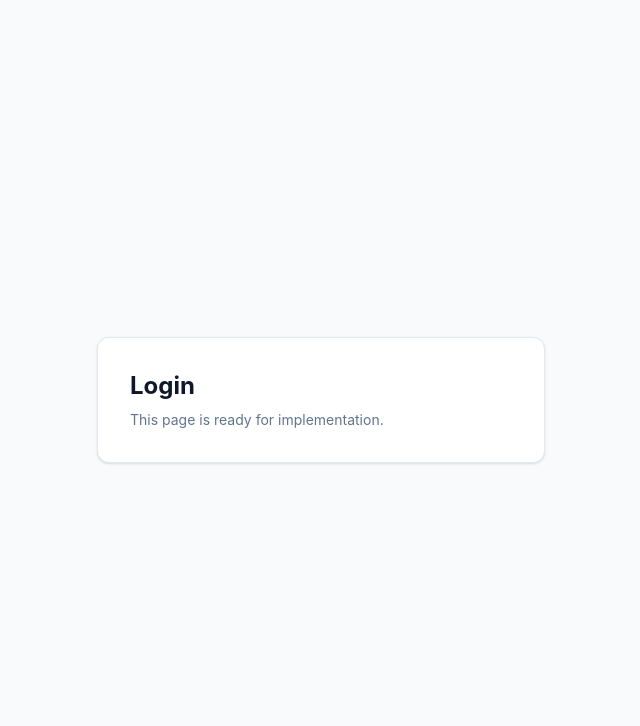
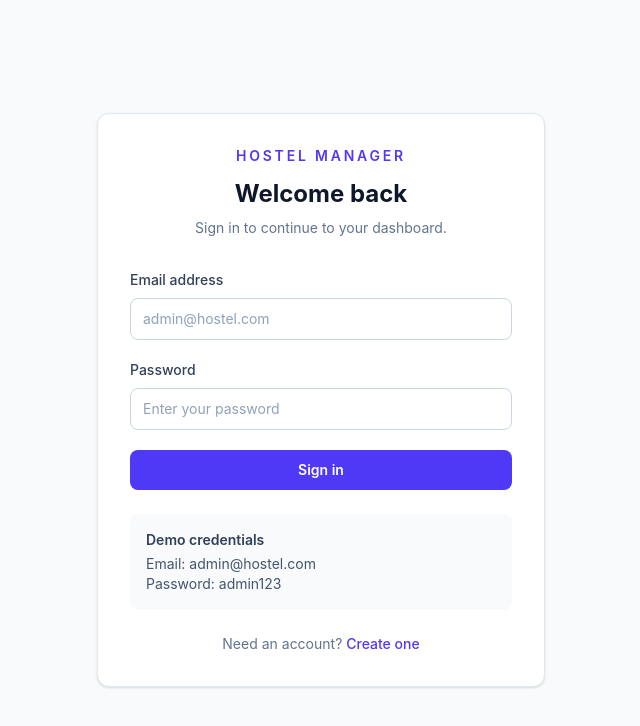
Before and after one commit to sawaniThiwandika/hostel-mangement-system-frontend, a React (Vite) app: page /login in a window 1280 px wide. Shown: the top 726 px of the page, without its empty margins (319-959 px from the left). Built offline with nearby package versions, Linux system fonts and the light colour scheme.

Commit message:
feat: add hardcoded login page with validation and dashboard redirect

```diff
--- a/src/features/auth/pages/LoginPage.tsx
+++ b/src/features/auth/pages/LoginPage.tsx
@@ -1,12 +1,99 @@
+import { useState } from 'react'
+import type { FormEvent } from 'react'
+import { Link, useNavigate } from 'react-router-dom'
+
+const DEMO_EMAIL = 'admin@hostel.com'
+const DEMO_PASSWORD = 'admin123'
+
 export function LoginPage() {
-  return <PagePlaceholder title="Login" />
-}
+  const navigate = useNavigate()
+  const [email, setEmail] = useState('')
+  const [password, setPassword] = useState('')
+  const [error, setError] = useState('')
 
-function PagePlaceholder({ title }: { title: string }) {
+  function handleSubmit(event: FormEvent<HTMLFormElement>) {
+    event.preventDefault()
+
+    if (email.trim().toLowerCase() !== DEMO_EMAIL || password !== DEMO_PASSWORD) {
+      setError('Invalid email or password. Please use the demo credentials below.')
+      return
+    }
+
+    setError('')
+    navigate('/dashboard', { replace: true })
+  }
+
   return (
     <section>
-      <h1 className="text-2xl font-bold text-slate-900">{title}</h1>
-      <p className="mt-2 text-sm text-slate-500">This page is ready for implementation.</p>
+      <div className="mb-8 text-center">
+        <p className="text-sm font-semibold uppercase tracking-[0.2em] text-indigo-600">
+          Hostel Manager
+        </p>
+        <h1 className="mt-3 text-2xl font-bold text-slate-900">Welcome back</h1>
+        <p className="mt-2 text-sm text-slate-500">Sign in to continue to your dashboard.</p>
+      </div>
+
+      <form className="space-y-5" onSubmit={handleSubmit}>
+        <div>
+          <label htmlFor="email" className="mb-2 block text-sm font-medium text-slate-700">
+            Email address
+          </label>
+          <input
+            id="email"
+            name="email"
+            type="email"
+            autoComplete="email"
+            required
+            value={email}
+            onChange={(event) => setEmail(event.target.value)}
+            placeholder="admin@hostel.com"
+            className="w-full rounded-lg border border-slate-300 px-3 py-2.5 text-sm outline-none transition placeholder:text-slate-400 focus:border-indigo-500 focus:ring-2 focus:ring-indigo-100"
+          />
+        </div>
+
+        <div>
+          <label htmlFor="password" className="mb-2 block text-sm font-medium text-slate-700">
+            Password
+          </label>
+          <input
+            id="password"
+            name="password"
+            type="password"
+            autoComplete="current-password"
+            required
+            value={password}
+            onChange={(event) => setPassword(event.target.value)}
+            placeholder="Enter your password"
+            className="w-full rounded-lg border border-slate-300 px-3 py-2.5 text-sm outline-none transition placeholder:text-slate-400 focus:border-indigo-500 focus:ring-2 focus:ring-indigo-100"
+          />
+        </div>
+
+        {error && (
+          <p role="alert" className="rounded-lg bg-red-50 px-3 py-2 text-sm text-red-600">
+            {error}
+          </p>
+        )}
+
+        <button
+          type="submit"
+          className="w-full rounded-lg bg-indigo-600 px-4 py-2.5 text-sm font-semibold text-white transition hover:bg-indigo-500 focus:outline-none focus:ring-2 focus:ring-indigo-500 focus:ring-offset-2"
+        >
+          Sign in
+        </button>
+      </form>
+
+      <div className="mt-6 rounded-lg bg-slate-50 p-4 text-sm text-slate-600">
+        <p className="font-semibold text-slate-700">Demo credentials</p>
+        <p className="mt-1">Email: {DEMO_EMAIL}</p>
+        <p>Password: {DEMO_PASSWORD}</p>
+      </div>
+
+      <p className="mt-6 text-center text-sm text-slate-500">
+        Need an account?{' '}
+        <Link to="/signup" className="font-medium text-indigo-600 hover:text-indigo-700">
+          Create one
+        </Link>
+      </p>
     </section>
   )
 }
```
